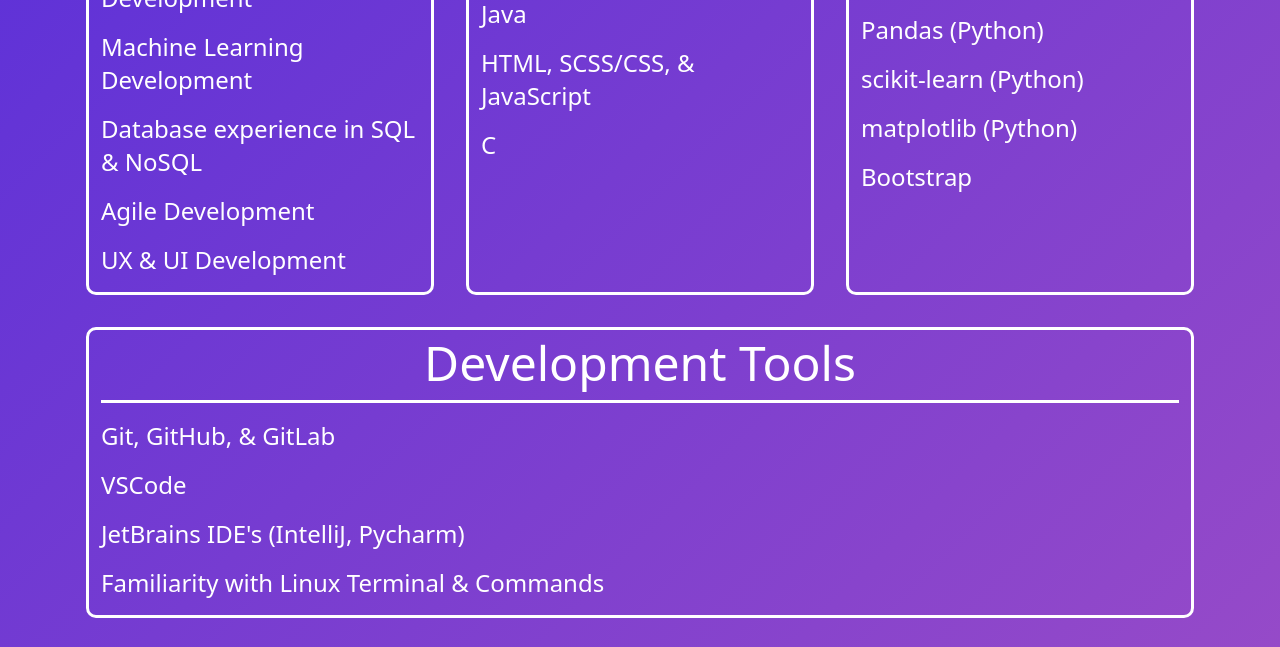
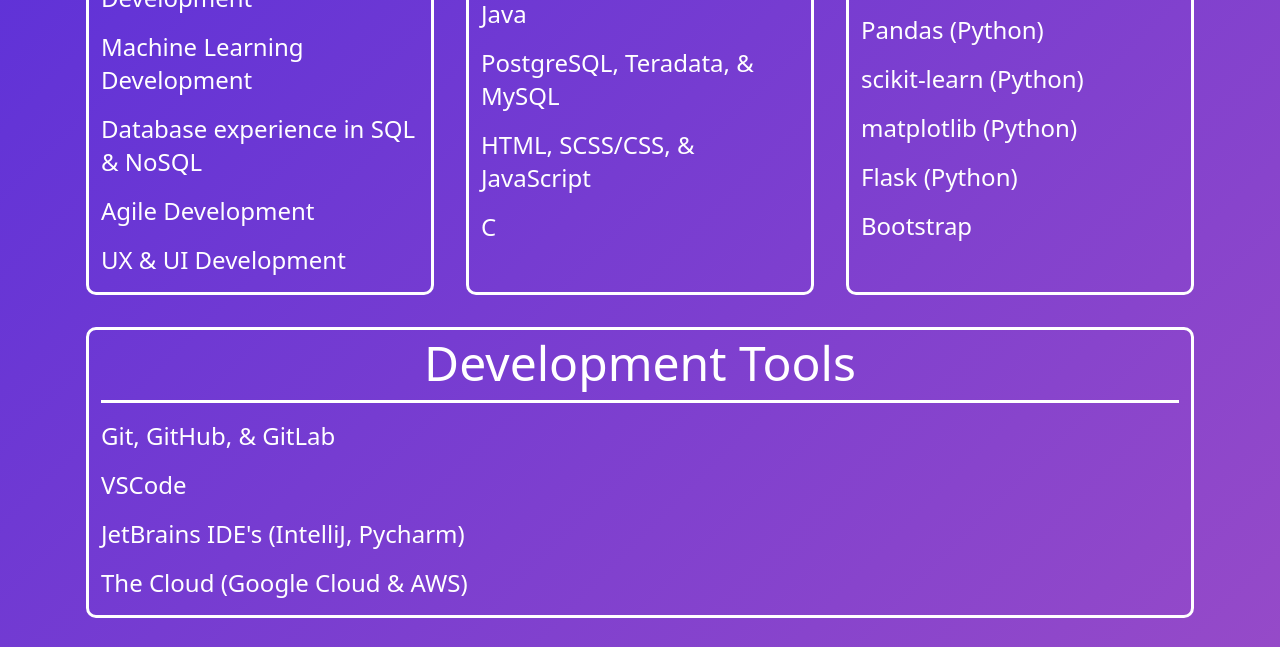
Before and after one commit to Jack-Anstey/Interactive-Portfolio, a plain HTML site: page index.html in a window 1280 px wide. Shown: the part 512-1159 px from the top of the page. Drawn offline with nearby package versions, Linux system fonts and the light colour scheme.

Commit message:
Updated website content

```diff
--- a/index.html
+++ b/index.html
@@ -45,6 +45,7 @@
 				<p class="header text-center">Languages</p>
 				<p class="content">Python</p>
 				<p class="content">Java</p>
+				<p class="content">PostgreSQL, Teradata, & MySQL</p>
 				<p class="content">HTML, SCSS/CSS, & JavaScript</p>
 				<p class="content">C</p>
 			</div>
@@ -54,6 +55,7 @@
 				<p class="content">Pandas (Python)</p>
 				<p class="content">scikit-learn (Python)</p>
 				<p class="content">matplotlib (Python)</p>
+				<p class="content">Flask (Python)</p>
 				<p class="content">Bootstrap</p>
 			</div>
 
@@ -62,7 +64,7 @@
 				<p class="content">Git, GitHub, & GitLab</p>
 				<p class="content">VSCode</p>
 				<p class="content">JetBrains IDE's (IntelliJ, Pycharm)</p>
-				<p class="content">Familiarity with Linux Terminal & Commands</p>
+				<p class="content">The Cloud (Google Cloud & AWS)</p>
 			</div>
 		</div>
 	</div>
```
